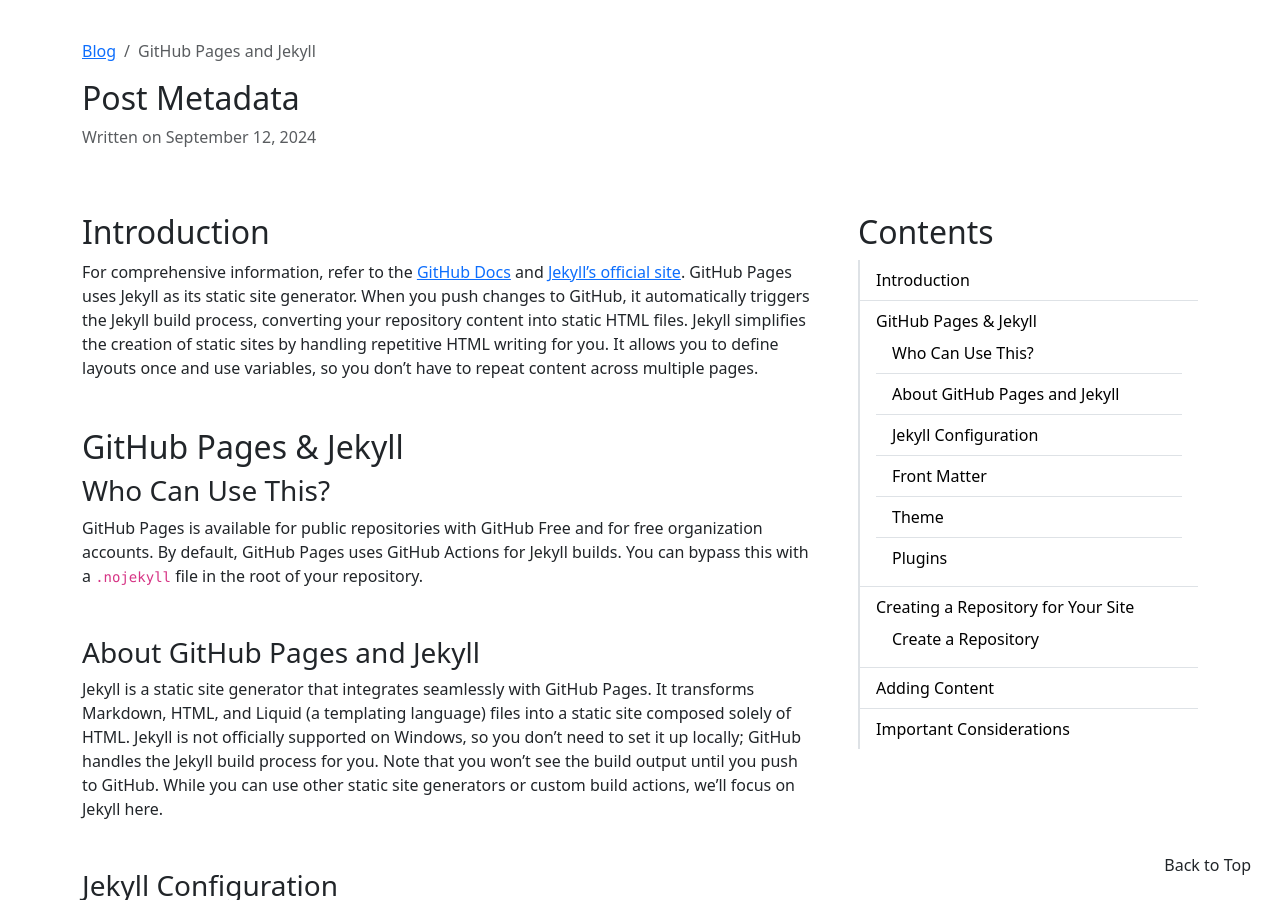
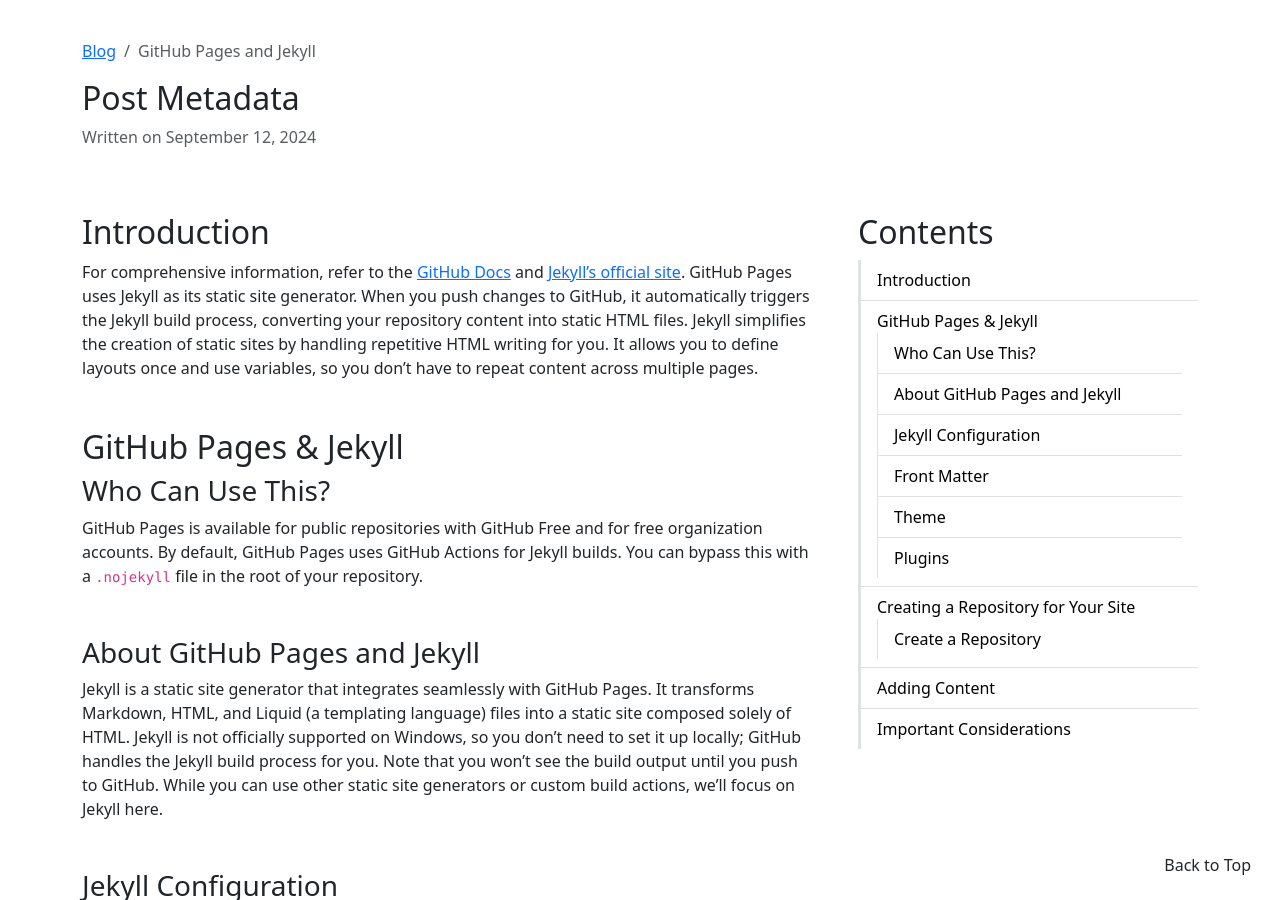
Before and after one commit to cliffordwilliam/my_archive, a Jekyll site: the page built from _posts/2024-09-12-github-pages-and-jekyll.md, in a window 1280 px wide and 900 px high, scrolled down 542 px. Built offline with Jekyll 4.4.1, drawn with Linux system fonts in a browser that asks for light colours.

Commit message:
edit layout

```diff
--- a/_layouts/post.html
+++ b/_layouts/post.html
@@ -21,7 +21,7 @@ layout: default
         <div class="sticky-md-top">
             <h2 class="mt-5 mt-md-0 pt-md-5">Contents</h2>
             {% include toc.html html=content class="list-group list-group-flush border-start border-2"
-            item_class="list-group-item"
+            item_class="list-group-item border-start"
             submenu_class="list-group list-group-flush" anchor_class="link-body-emphasis link-underline-opacity-0" %}
         </div>
     </div>
```
